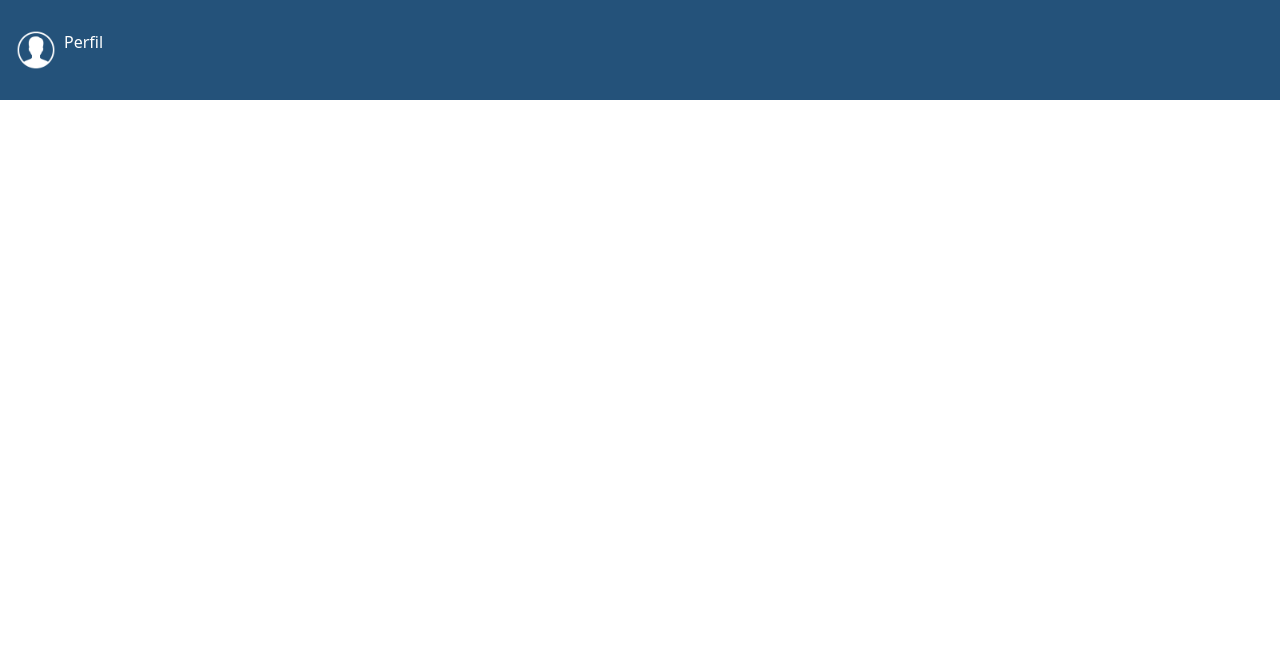
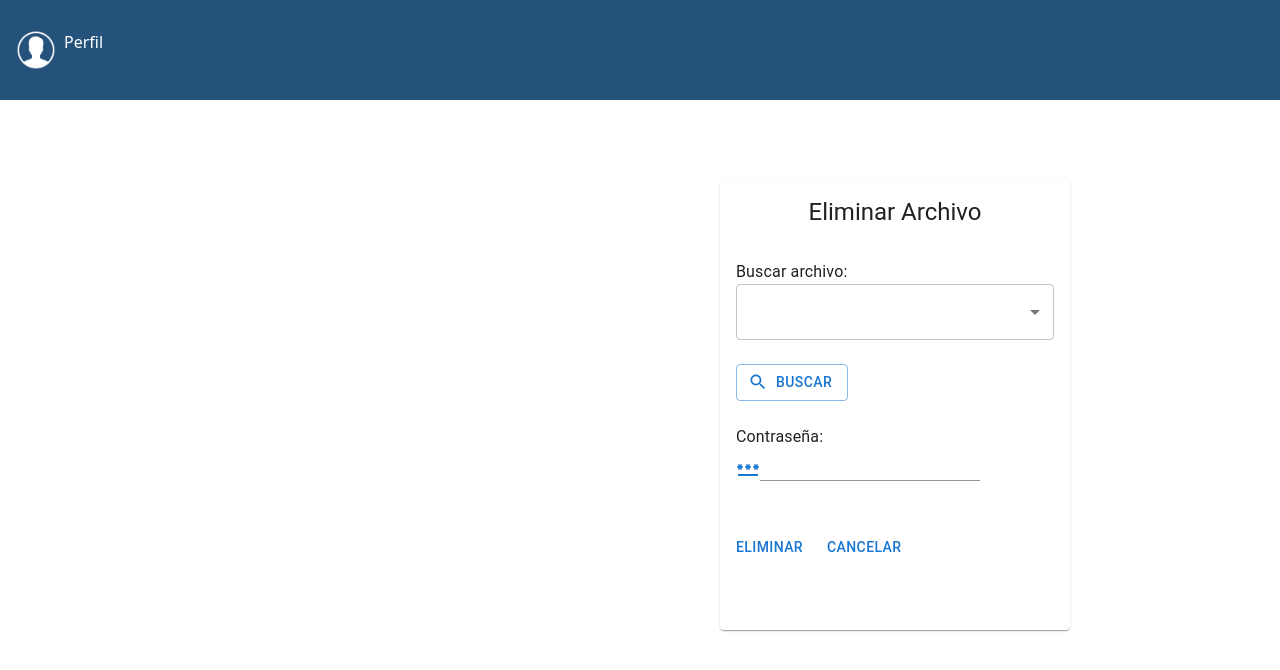
Before and after one commit to DiiAns23/Semi1-Grupo11-Proyecto1, a React (Vite) app in the folder Frontend/: page /eliminar in a window 1280 px wide. Shown: the top 670 px of the page. Built offline with nearby package versions, Linux system fonts and the light colour scheme; no server answers; a web font is replaced by a local one.

Commit message:
Se comenzóa consumir endopoint delete

```diff
--- a/Frontend/src/pages/eliminar.jsx
+++ b/Frontend/src/pages/eliminar.jsx
@@ -20,7 +20,7 @@ export default function EliminarArchivo() {
     };
 
     return (
-        <Card sx={{ maxWidth: 450, maxHeight: 950, marginX: 90, marginY: 10 }}>
+        <Card sx={{ minWidth: 350, minHeight: 450, marginX: 90, marginY: 10 }}>
             <CardContent>
                 <Typography variant="h5" component="div" align='center'>
                     Eliminar Archivo
```
